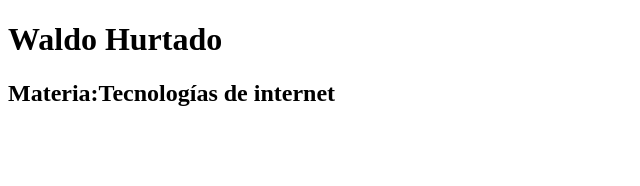
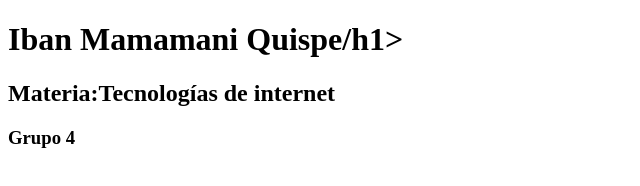
Before and after one commit to waldyounity/tecnologias, a plain HTML site: page index.html in a window 1280 px wide. Shown: the whole page, without its empty margins (0-640 px from the left). Drawn offline with Linux system fonts and the light colour scheme.

Commit message:
DIV:actualizacion index

```diff
--- a/index.html
+++ b/index.html
@@ -6,7 +6,8 @@
     <title>Document</title>
 </head>
 <body>
-    <h1>Waldo Hurtado</h1>
+    <h1>Iban Mamamani Quispe/h1>
     <h2>Materia:Tecnologías de internet</h2>
+    <h3>Grupo 4</h3>
 </body>
 </html>
```
